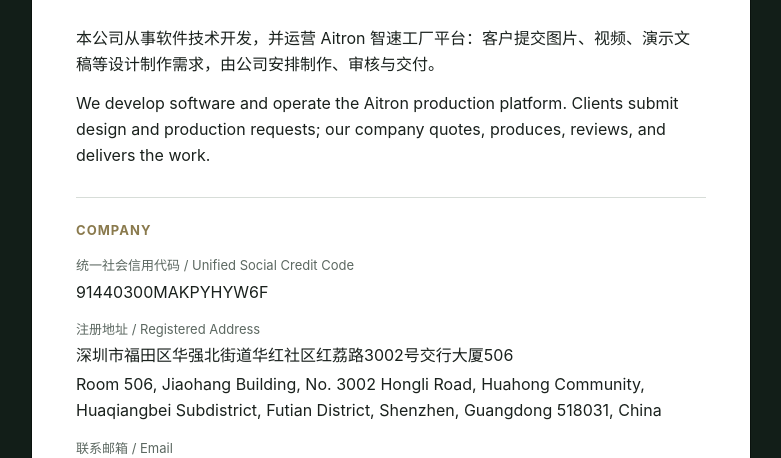
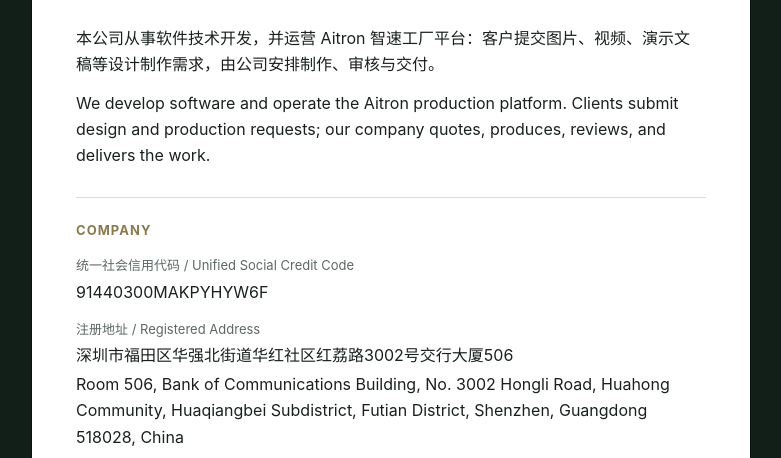
Before and after one commit to Cheee103806/aitronservice-site, a plain HTML site: page index.html in a window 1280 px wide. Shown: the part 292-750 px from the top of the page, without its empty margins (249-1030 px from the left). Drawn offline with Linux system fonts and the light colour scheme.

Commit message:
Match English address to the D&B record
Co-authored-by: Cursor <cursoragent@cursor.com>

```diff
--- a/index.html
+++ b/index.html
@@ -96,7 +96,7 @@
       <dd>91440300MAKPYHYW6F</dd>
       <dt>注册地址 / Registered Address</dt>
       <dd>深圳市福田区华强北街道华红社区红荔路3002号交行大厦506</dd>
-      <dd>Room 506, Jiaohang Building, No. 3002 Hongli Road, Huahong Community, Huaqiangbei Subdistrict, Futian District, Shenzhen, Guangdong 518031, China</dd>
+      <dd>Room 506, Bank of Communications Building, No. 3002 Hongli Road, Huahong Community, Huaqiangbei Subdistrict, Futian District, Shenzhen, Guangdong 518028, China</dd>
       <dt>联系邮箱 / Email</dt>
       <dd><a href="mailto:admin@aitronservice.com">admin@aitronservice.com</a></dd>
       <dt>网站 / Website</dt>
```
